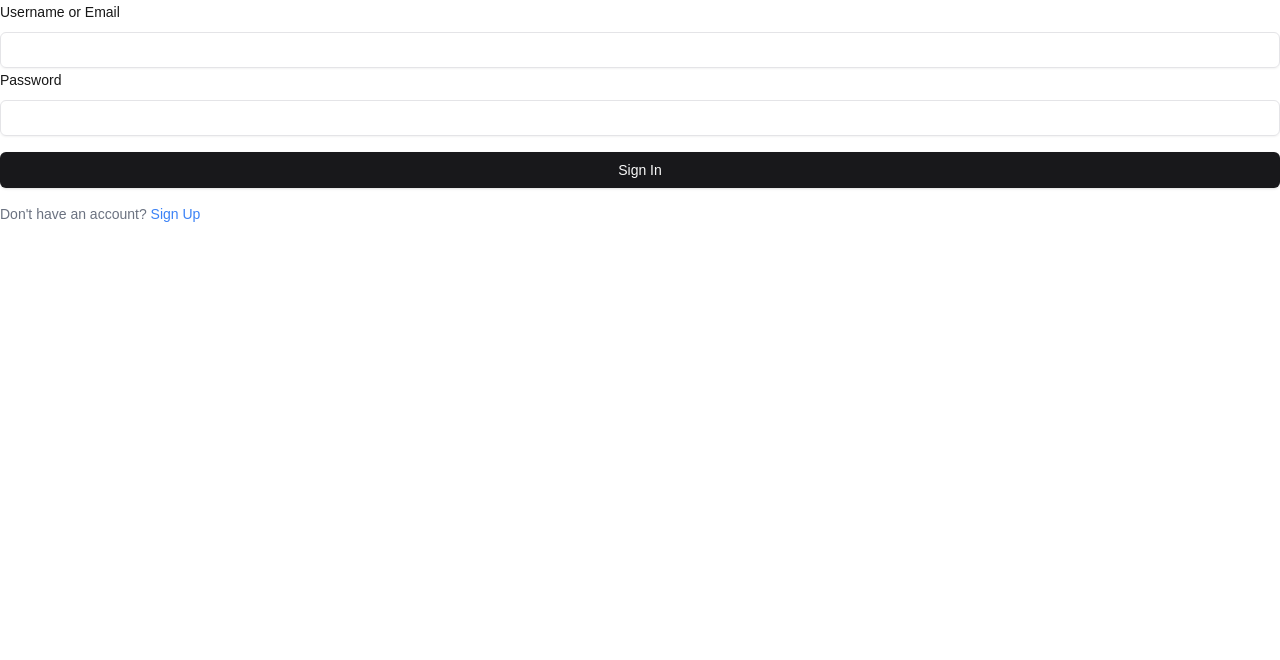
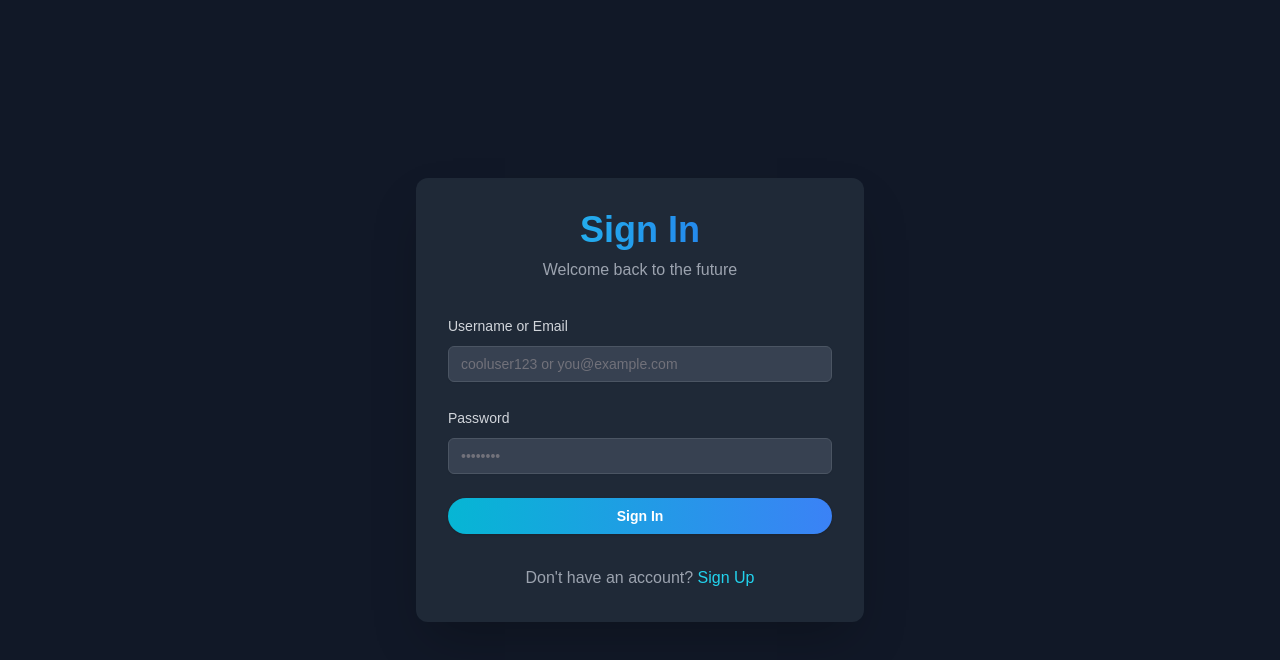
Before and after one commit to devansh-m12/misapp, a Next.js app: page /sign-in in a window 1280 px wide. Shown: the top 660 px of the page. Built offline with nearby package versions, Linux system fonts and the light colour scheme.

Commit message:
pages ui

```diff
--- a/src/app/(auth)/sign-in/page.tsx
+++ b/src/app/(auth)/sign-in/page.tsx
@@ -1,16 +1,15 @@
 'use client'
 
 import React from 'react'
-import { useRouter, useParams } from 'next/navigation'
+import { useRouter } from 'next/navigation'
 import { useToast } from '@/hooks/use-toast'
 import { useForm } from 'react-hook-form'
 import { zodResolver } from '@hookform/resolvers/zod'
-import * as z  from 'zod'
-import  {   signInSchema }  from '@/Schema/SignInSchema'
+import * as z from 'zod'
+import { signInSchema } from '@/Schema/SignInSchema'
 import {
   Form,
   FormControl,
-    FormDescription,
   FormField,
   FormItem,
   FormLabel,
@@ -21,9 +20,10 @@ import {
 import { Loader2 } from 'lucide-react'
 import Link from 'next/link'
 import { signIn } from 'next-auth/react'
-const SignInAccount = () => {
+
+export default function SignInAccount() {
   const router = useRouter()
-  const {toast} = useToast()
+  const { toast } = useToast()
 
   const form = useForm<z.infer<typeof signInSchema>>({
     resolver: zodResolver(signInSchema),
@@ -42,29 +42,41 @@ const SignInAccount = () => {
     if (response?.error) {
       toast({
         title: 'Sign in failed',
-        description: response?.error,
+        description: response.error,
+        variant: 'destructive',
       })
     }
     if (response?.url) {
       toast({
-        title: 'Sign in successful',
-        description: 'You have been signed in',
+        title: 'Welcome back!',
+        description: `You've successfully signed in.`,
+        variant: 'default',
       })
       router.replace('/dashboard')
     }
   }
+
   return (
-    <div>
+    <div className="min-h-screen flex items-center justify-center bg-gray-900 text-gray-100">
+      <div className="w-full max-w-md p-8 space-y-8 bg-gray-800 rounded-xl shadow-2xl">
+        <div className="text-center">
+          <h1 className="text-4xl font-bold mb-2 bg-clip-text text-transparent bg-gradient-to-r from-cyan-400 to-blue-600">Sign In</h1>
+          <p className="text-gray-400">Welcome back to the future</p>
+        </div>
         <Form {...form}>
-        <form onSubmit={form.handleSubmit(onSubmit)}>
+          <form onSubmit={form.handleSubmit(onSubmit)} className="space-y-6">
             <FormField
               control={form.control}
               name="identifier"
               render={({ field }) => (
                 <FormItem>
-                <FormLabel>Username or Email</FormLabel>
+                  <FormLabel className="text-gray-300">Username or Email</FormLabel>
                   <FormControl>
-                  <Input {...field} />
+                    <Input
+                      {...field}
+                      placeholder="cooluser123 or you@example.com"
+                      className="bg-gray-700 border-gray-600 focus:border-cyan-500 text-white"
+                    />
                   </FormControl>
                   <FormMessage />
                 </FormItem>
@@ -75,22 +87,43 @@ const SignInAccount = () => {
               name="password"
               render={({ field }) => (
                 <FormItem>
-                <FormLabel>Password</FormLabel>
+                  <FormLabel className="text-gray-300">Password</FormLabel>
                   <FormControl>
-                  <Input {...field} type="password" />
+                    <Input
+                      {...field}
+                      type="password"
+                      placeholder="••••••••"
+                      className="bg-gray-700 border-gray-600 focus:border-cyan-500 text-white"
+                    />
                   </FormControl>
                   <FormMessage />
                 </FormItem>
               )}
             />
-          <Button type="submit" className="w-full mt-4">Sign In</Button>
+            <Button
+              type="submit"
+              className="w-full bg-gradient-to-r from-cyan-500 to-blue-500 hover:from-cyan-600 hover:to-blue-600 text-white font-bold py-2 px-4 rounded-full transition duration-300 ease-in-out transform hover:-translate-y-1 hover:scale-105"
+            >
+              {form.formState.isSubmitting ? (
+                <>
+                  <Loader2 className="mr-2 h-4 w-4 animate-spin" />
+                  Signing In...
+                </>
+              ) : (
+                'Sign In'
+              )}
+            </Button>
           </form>
         </Form>
-      <div className="mt-4 text-sm text-gray-500">
-        Don't have an account? <Link href="/sign-up" className="text-blue-500 hover:text-blue-600">Sign Up</Link>
+        <div className="text-center mt-4">
+          <p className="text-gray-400">
+            Don't have an account?{' '}
+            <Link href="/sign-up" className="text-cyan-400 hover:text-cyan-300 transition-colors duration-200">
+              Sign Up
+            </Link>
+          </p>
+        </div>
       </div>
     </div>
   )
 }
-
-export default SignInAccount
--- a/src/app/(auth)/sign-up/page.tsx
+++ b/src/app/(auth)/sign-up/page.tsx
@@ -1,19 +1,19 @@
 'use client'
+
 import React, { useState, useEffect } from 'react'
-import {zodResolver} from '@hookform/resolvers/zod'
+import { zodResolver } from '@hookform/resolvers/zod'
 import { useForm } from 'react-hook-form'
-import * as z  from 'zod'
+import * as z from 'zod'
 import Link from 'next/link'
-import { useDebounceCallback, useDebounceValue } from 'usehooks-ts'
+import { useDebounceCallback } from 'usehooks-ts'
 import { useToast } from "@/hooks/use-toast"
 import { useRouter } from 'next/navigation'
 import { signUpSchema } from '@/Schema/signUpSchema'
-import axios , { AxiosError } from 'axios'
+import axios, { AxiosError } from 'axios'
 import { ApiResponse } from '@/types/ApiResponse'
 import {
   Form,
   FormControl,
-  FormDescription,
   FormField,
   FormItem,
   FormLabel,
@@ -23,7 +23,7 @@ import { Input } from '@/components/ui/input'
 import { Button } from '@/components/ui/button'
 import { Loader2 } from 'lucide-react'
 
-const page = () => {
+export default function SignUpPage() {
   const [username, setUsername] = useState('')
   const [usernameMessage, setUsernameMessage] = useState('')
   const [isCheckingUsername, setIsCheckingUsername] = useState(false)
@@ -32,8 +32,6 @@ const page = () => {
   const debounced = useDebounceCallback(setUsername, 3000)
   const { toast } = useToast()
   const router = useRouter()
-
-  // zod implementation
 
   const form = useForm<z.infer<typeof signUpSchema>>({
     resolver: zodResolver(signUpSchema),
@@ -46,17 +44,16 @@ const page = () => {
 
   useEffect(() => {
     const checkUsernameUnique = async () => {
+      if (!username) return
       setIsCheckingUsername(true)
       setUsernameMessage('')
       try {
         const res = await axios.get(`/api/check-username-unique?username=${username}`)
         setUsernameMessage(res.data.message)
-      }
-      catch (error) {
+      } catch (error) {
         const axiosError = error as AxiosError<ApiResponse>
-        setUsernameMessage(axiosError.response?.data.message ?? "Something went wrong while checking username")
-      }
-      finally {
+        setUsernameMessage(axiosError.response?.data.message ?? "Error checking username")
+      } finally {
         setIsCheckingUsername(false)
       }
     }
@@ -66,119 +63,115 @@ const page = () => {
   const onSubmit = async (data: z.infer<typeof signUpSchema>) => {
     setIsSubmitting(true)
     try {
-      const res = await axios.post('/api/sign-up', data)
+      await axios.post('/api/sign-up', data)
       toast({
         title: 'Account created successfully',
         description: 'Please check your email for verification',
         variant: 'default'
       })
       router.replace(`/verify/${username}`)
-      setIsSubmitting(false)
-    }
-    catch (error) {
-      console.log("Error while signing up",error)
+    } catch (error) {
+      console.error("Error while signing up", error)
       const axiosError = error as AxiosError<ApiResponse>
       toast({
         title: 'Something went wrong',
         description: axiosError.response?.data.message ?? "Please try again later",
         variant: 'destructive'
       })
-    }
-    finally {
+    } finally {
       setIsSubmitting(false)
     }
   }
 
-
-
   return (
-    <div>
-      <div>
-        <div>
-          <h1>Sign Up</h1>
-          <p>Create an account to get started</p>
+    <div className="min-h-screen flex items-center justify-center bg-gray-900 text-gray-100">
+      <div className="w-full max-w-md p-8 space-y-8 bg-gray-800 rounded-xl shadow-2xl">
+        <div className="text-center">
+          <h1 className="text-4xl font-bold mb-2 bg-clip-text text-transparent bg-gradient-to-r from-purple-400 to-pink-600">Sign Up</h1>
+          <p className="text-gray-400">Join the future. Create your account.</p>
         </div>
         <Form {...form}>
-          <form onSubmit={form.handleSubmit(onSubmit)}>
-            {/* username field */}
+          <form onSubmit={form.handleSubmit(onSubmit)} className="space-y-6">
             <FormField
               control={form.control}
               name="username"
               render={({ field }) => (
                 <FormItem>
-                  <FormLabel>Username</FormLabel>
+                  <FormLabel className="text-gray-300">Username</FormLabel>
                   <FormControl>
-                    <Input placeholder="username"
+                    <Input
+                      placeholder="cooluser123"
                       {...field}
                       onChange={(e) => {
                         field.onChange(e)
                         debounced(e.target.value)
                       }}
+                      className="bg-gray-700 border-gray-600 focus:border-purple-500 text-white"
                     />
                   </FormControl>
-                  {isCheckingUsername && <Loader2 className="mr-2 h-4 w-4 animate-spin" />}
-                  <p
-                      className={`text-sm ${
-                        usernameMessage === 'Username is unique'
-                          ? 'text-green-500'
-                          : 'text-red-500'
-                      }`}
-                    >
+                  {isCheckingUsername && <Loader2 className="animate-spin text-purple-500" />}
+                  <p className={`text-sm ${usernameMessage === 'Username is unique' ? 'text-green-400' : 'text-red-400'}`}>
                     {usernameMessage}
                   </p>
                   <FormMessage />
                 </FormItem>
               )}
             />
-            {/* email field */}
             <FormField
               control={form.control}
               name="email"
               render={({ field }) => (
                 <FormItem>
-                  <FormLabel>Email</FormLabel>
+                  <FormLabel className="text-gray-300">Email</FormLabel>
                   <FormControl>
-                    <Input placeholder="email"
+                    <Input
+                      placeholder="you@example.com"
                       {...field}
+                      className="bg-gray-700 border-gray-600 focus:border-purple-500 text-white"
                     />
                   </FormControl>
                   <FormMessage />
                 </FormItem>
               )}
             />
-            {/* password field */}
             <FormField
               control={form.control}
               name="password"
               render={({ field }) => (
                 <FormItem>
-                  <FormLabel>Password</FormLabel>
+                  <FormLabel className="text-gray-300">Password</FormLabel>
                   <FormControl>
-                    <Input placeholder="password"
+                    <Input
+                      placeholder="••••••••"
                       type="password"
                       {...field}
+                      className="bg-gray-700 border-gray-600 focus:border-purple-500 text-white"
                     />
                   </FormControl>
                   <FormMessage />
                 </FormItem>
               )}
             />
-            <Button type="submit" disabled={isSubmitting}>
+            <Button
+              type="submit"
+              disabled={isSubmitting}
+              className="w-full bg-gradient-to-r from-purple-500 to-pink-500 hover:from-purple-600 hover:to-pink-600 text-white font-bold py-2 px-4 rounded-full transition duration-300 ease-in-out transform hover:-translate-y-1 hover:scale-105"
+            >
               {isSubmitting ? (
                 <>
                   <Loader2 className="mr-2 h-4 w-4 animate-spin" />
                   Please wait
                 </>
               ) : (
-                'Sign Up'
+                'Create Account'
               )}
             </Button>
           </form>
         </Form>
         <div className="text-center mt-4">
-          <p>
+          <p className="text-gray-400">
             Already a member?{' '}
-            <Link href="/sign-in" className="text-blue-600 hover:text-blue-800">
+            <Link href="/sign-in" className="text-purple-400 hover:text-purple-300 transition-colors duration-200">
               Sign in
             </Link>
           </p>
@@ -187,5 +180,3 @@ const page = () => {
     </div>
   )
 }
-
-export default page
--- a/src/app/(auth)/verify/[username]/page.tsx
+++ b/src/app/(auth)/verify/[username]/page.tsx
@@ -5,14 +5,13 @@ import { useRouter, useParams } from 'next/navigation'
 import { useToast } from '@/hooks/use-toast'
 import { useForm } from 'react-hook-form'
 import { zodResolver } from '@hookform/resolvers/zod'
-import * as z  from 'zod'
-import  {   verifySchema }  from '@/Schema/verifySchema'
+import * as z from 'zod'
+import { verifySchema } from '@/Schema/verifySchema'
 import axios, { AxiosError } from 'axios'
 import { ApiResponse } from '@/types/ApiResponse'
 import {
   Form,
   FormControl,
-    FormDescription,
   FormField,
   FormItem,
   FormLabel,
@@ -23,10 +22,10 @@ import {
 import { Loader2 } from 'lucide-react'
 import Link from 'next/link'
 
-const VerifyAccount = () => {
+export default function VerifyAccount() {
   const router = useRouter()
-    const {toast} = useToast()
-    const params = useParams<{username: string}>()
+  const { toast } = useToast()
+  const params = useParams<{ username: string }>()
 
   const form = useForm<z.infer<typeof verifySchema>>({
     resolver: zodResolver(verifySchema),
@@ -44,13 +43,13 @@ const VerifyAccount = () => {
       if (response.data.success) {
         toast({
           title: 'Account verified',
-                    description: 'Your account has been verified, Please login to continue',
+          description: 'Your account has been verified. Please login to continue',
           variant: 'default',
         })
       }
       router.replace('/sign-in')
     } catch (error) {
-            console.log("Error while verifying code",error)
+      console.error("Error while verifying code", error)
       const axiosError = error as AxiosError<ApiResponse>
       toast({
         title: 'Error while verifying code',
@@ -60,48 +59,78 @@ const VerifyAccount = () => {
     }
   }
 
+  const quotes = [
+    "The future belongs to those who believe in the beauty of their dreams.",
+    "Innovation distinguishes between a leader and a follower.",
+    "The only way to do great work is to love what you do.",
+  ]
+
   return (
-    <>
-        <div>
-            <div>
-                <h1>Verify Account</h1>
-                <p>Enter the code sent to your email to verify your account</p>
+    <div className="min-h-screen flex bg-gray-900 text-gray-100">
+      {/* Quotes Section */}
+      <div className="hidden lg:flex lg:w-1/2 flex-col justify-center items-center p-12 bg-gradient-to-br from-purple-900 to-indigo-900">
+        <div className="max-w-md">
+          {quotes.map((quote, index) => (
+            <div key={index} className="mb-8">
+              <p className="text-xl font-light italic text-gray-300">"{quote}"</p>
             </div>
+          ))}
+        </div>
+      </div>
+
+      {/* OTP Verification Section */}
+      <div className="w-full lg:w-1/2 flex items-center justify-center p-12">
+        <div className="max-w-md w-full space-y-8">
+          <div className="text-center">
+            <h1 className="text-4xl font-bold mb-2 bg-clip-text text-transparent bg-gradient-to-r from-green-400 to-blue-500">Verify Account</h1>
+            <p className="text-gray-400">Enter the code sent to your email to verify your account</p>
+          </div>
+
           <Form {...form}>
-          <form onSubmit={form.handleSubmit(onSubmit)}>
-            {/* username field */}
-
+            <form onSubmit={form.handleSubmit(onSubmit)} className="mt-8 space-y-6">
               <FormField
                 control={form.control}
                 name="code"
                 render={({ field }) => (
                   <FormItem>
-                  <FormLabel>Otp Code</FormLabel>
+                    <FormLabel className="text-gray-300">OTP Code</FormLabel>
                     <FormControl>
-                    <Input placeholder="email"
+                      <Input
+                        placeholder="Enter your OTP"
                         {...field}
+                        className="bg-gray-800 border-gray-700 focus:border-green-500 text-white placeholder-gray-500"
                       />
                     </FormControl>
                     <FormMessage />
                   </FormItem>
                 )}
               />
-            <Button type="submit" >
-              Submit
+              <Button
+                type="submit"
+                className="w-full bg-gradient-to-r from-green-500 to-blue-500 hover:from-green-600 hover:to-blue-600 text-white font-bold py-2 px-4 rounded-full transition duration-300 ease-in-out transform hover:-translate-y-1 hover:scale-105"
+              >
+                {form.formState.isSubmitting ? (
+                  <>
+                    <Loader2 className="mr-2 h-4 w-4 animate-spin" />
+                    Verifying...
+                  </>
+                ) : (
+                  'Verify Account'
+                )}
               </Button>
             </form>
           </Form>
+
           <div className="text-center mt-4">
-          <p>
-            Already a member?{' '}
-            <Link href="/sign-in" className="text-blue-600 hover:text-blue-800">
+            <p className="text-gray-400">
+              Already verified?{' '}
+              <Link href="/sign-in" className="text-green-400 hover:text-green-300 transition-colors duration-200">
                 Sign in
               </Link>
             </p>
           </div>
         </div>
-    </>
+      </div>
+    </div>
   )
 }
-
-export default VerifyAccount
```
Also changed, not shown: 1 other file (tests, documents, lock files or other folders). Lines whose indentation alone changed are shown as unchanged.
